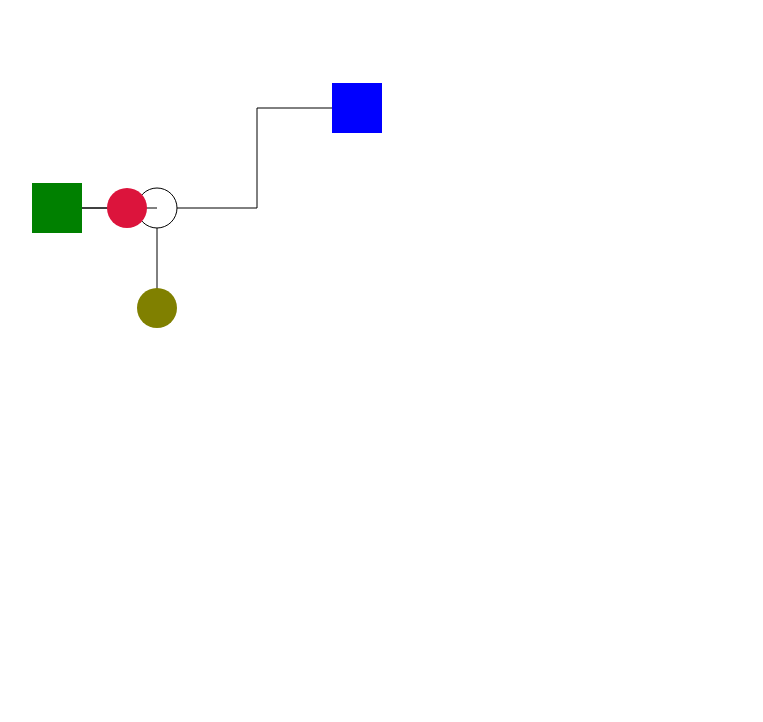
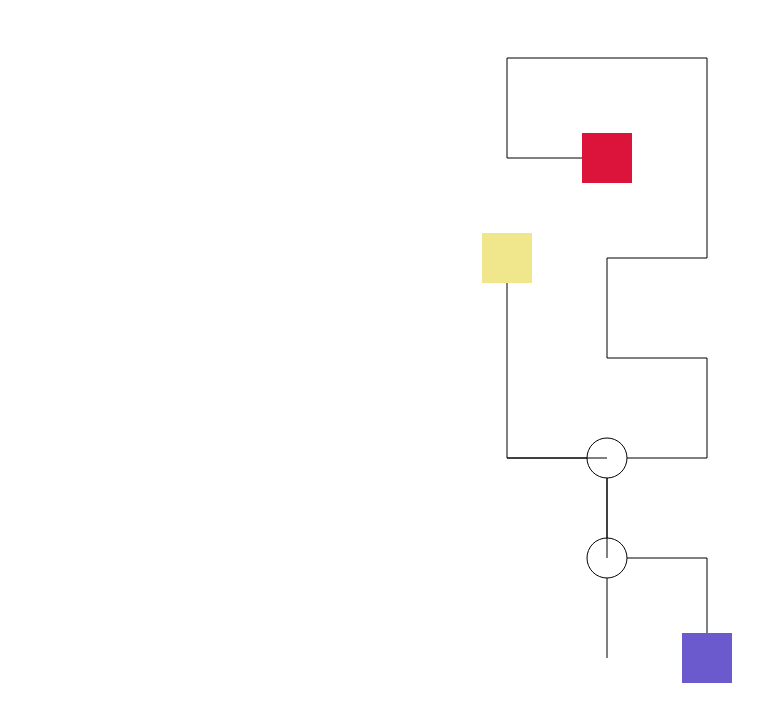
Before and after one commit to grantpaulson6/Color-Clench, a website with bundled scripts: page dist/index.html in a window 1280 px wide. Shown: the whole page, without its empty margins (151-914 px from the left). Built offline with nearby package versions, Linux system fonts and the light colour scheme.

Commit message:
auto-generate levels is showing on screen

```diff
--- a/package.json
+++ b/package.json
@@ -4,7 +4,8 @@
   "description": "",
   "main": "index.js",
   "scripts": {
-    "test": "echo \"Error: no test specified\" && exit 1"
+    "test": "echo \"Error: no test specified\" && exit 1",
+    "start": "webpack --watch --mode=development"
   },
   "keywords": [],
   "author": "",
--- a/src/game.js
+++ b/src/game.js
@@ -2,17 +2,23 @@ const Train = require('./train');
 const TrackTile = require('./track_tile');
 
 class Game {
-    constructor({difficulty, canvasEl}) {
+    constructor({ difficulty, canvasEl }) {
         this.difficulty = difficulty;
-        this.objects = [];
-        this.colors = ['slateblue', 'khaki', 'crimson','olive','coral', 'lightpink', 'orchid','lime','darkcyan','aqua'];
+        this.colors = ['slateblue', 'khaki', 'crimson', 'olive', 'coral', 'lightpink', 'orchid', 'lime', 'darkcyan', 'aqua'];
         this.score = 0;
+
         this.trainCount = 0;
+        this.branchCount = 0;
+        this.stationCount = 0;
+        this.requiredStations = difficulty;
+        this.trackNodes = {};
 
-        this.buildTrack();
-        this.addTrain();
+
+        this.objects = this.buildTrack();
+        // this.addTrain();
         this.ctx = this.setupCanvas(canvasEl);
-        window.requestAnimationFrame(() => this.animate(this.ctx));
+        // window.requestAnimationFrame(() => this.animate(this.ctx));
+        this.animate(this.ctx);
     }
 
 
@@ -28,36 +34,111 @@ class Game {
             }
         });
 
-        canvasEl.width = 600;
-        canvasEl.height = 600;
+        canvasEl.width = 900;
+        canvasEl.height = 700;
         return canvasEl.getContext('2d');
     }
 
     animate(ctx) {
-        ctx.clearRect(0, 0, 600, 600);
-        this.objects.forEach(object => {
-            object.draw(ctx);
-        });
+        console.log('stations: ', this.stationCount, '  branches:', this.branchCount);
+        console.log(this.objects);
+        ctx.clearRect(0, 0, 900, 700);
+        // this.objects.forEach(object => {
+        //     object.draw(ctx);
+        // });
+        this.objects.draw(ctx);
         requestAnimationFrame(() => this.animate(ctx));
     }
 
-    buildTrack() {
-        let nextTrackTile5 = new TrackTile({ pos: [500, 100], nextTrackTiles: [], color: 'blue' });
-        let nextTrackTile4 = new TrackTile({ pos: [400, 100], nextTrackTiles: [nextTrackTile5] });
-        let nextTrackTile3 = new TrackTile({ pos: [400, 200], nextTrackTiles: [nextTrackTile4] });
-        let nextTrackTile2 = new TrackTile({ pos: [200, 200], nextTrackTiles: [], color: 'green' });
-        let nextTrackTile1 = new TrackTile({ pos: [300, 200], nextTrackTiles: [nextTrackTile2, nextTrackTile3] });
-        let startTrackTile = new TrackTile({ pos: [300, 300], nextTrackTiles: [nextTrackTile1] });
-        let train = new Train({ startTrackTile, color: 'blue' });
+    buildTrack(prevPos) {
+        console.log(prevPos)
+        // console.log(this.trackNodes);
+        console.log('stations: ',this.stationCount,'  branches:', this.branchCount);
+        // let nextTrackTile5 = new TrackTile({ pos: [500, 100], nextTrackTiles: [], color: 'blue' });
+        // let nextTrackTile4 = new TrackTile({ pos: [400, 100], nextTrackTiles: [nextTrackTile5] });
+        // let nextTrackTile3 = new TrackTile({ pos: [400, 200], nextTrackTiles: [nextTrackTile4] });
+        // let nextTrackTile2 = new TrackTile({ pos: [200, 200], nextTrackTiles: [], color: 'green' });
+        // let nextTrackTile1 = new TrackTile({ pos: [300, 200], nextTrackTiles: [nextTrackTile2, nextTrackTile3] });
+        // let startTrackTile = new TrackTile({ pos: [300, 300], nextTrackTiles: [nextTrackTile1] });
+        // let train = new Train({ startTrackTile, color: 'blue' });
+        // this.objects = [startTrackTile, nextTrackTile1, nextTrackTile2, nextTrackTile3, nextTrackTile4, nextTrackTile5, train];
 
-        this.objects = [startTrackTile, nextTrackTile1, nextTrackTile2, nextTrackTile3, nextTrackTile4, nextTrackTile5, train];
+
+
+        //if root node: start branch count, randomly select initial location, and ensure only one child
+        if (this.branchCount === 0) {
+            this.branchCount += 1;
+            const pos = [Math.floor(Math.random() * 9) * 100 + 50, Math.floor(Math.random() * 7) * 100 + 50];
+            this.trackNodes[pos] = true;
+            return new TrackTile({ pos: pos, nextTrackTiles: [this.buildTrack(pos)] });
+        }
+        const nodeChildrenProbabilty = Math.floor(Math.random() * 3);
+        const validTracks = this.allValidTracks(prevPos);
+        const oneTrack = this.randomValidTrack(validTracks);
+
+        // if (validTracks.length === 0) {
+        //     return new TrackTile({})
+        // } else
+
+        //logic for if branch count = requiredStations
+        if (this.requiredStations === this.branchCount) {
+            this.stationCount += 1;
+            this.trackNodes[oneTrack] = true;
+            return new TrackTile({ pos: oneTrack, nextTrackTiles: [], color: this.colors[this.stationCount - 1] });
+        }
+        // 25% chance of becoming station, as long as it isn't the last open branch with more stations needed
+        if (nodeChildrenProbabilty === 2 && (this.branchCount - this.stationCount > 1) && validTracks.length > 0) {
+            this.stationCount += 1;
+            this.trackNodes[oneTrack] = true;
+            return new TrackTile({pos: oneTrack, nextTrackTiles: [], color: this.colors[this.stationCount-1]});
+        // 25% of branching
+        } else if ((nodeChildrenProbabilty == 1 || nodeChildrenProbabilty == 2) && validTracks.length > 1 && (this.branchCount < this.requiredStations)) {
+            this.branchCount += 1;
+
+            this.trackNodes[oneTrack] = true;
+
+            new TrackTile({ pos: oneTrack, nextTrackTiles: [this.buildTrack(oneTrack)] });
+
+            const pos2 = this.randomValidTrack(this.allValidTracks(prevPos));
+            this.trackNodes[pos2] = true;
+            new TrackTile({ pos: pos2, nextTrackTiles: [this.buildTrack(pos2)] });
+
+
+        }  else if (validTracks.length > 0) {
+            //handle no valid nodes
+            this.trackNodes[oneTrack] = true;
+            return new TrackTile({ oneTrack, nextTrackTiles: [this.buildTrack(oneTrack)] });
+        }
+        console.log('shouldnt');
+    }
+
+    randomValidTrack(validTracks) {
+        if (validTracks.length > 0) {
+            let randIdx = Math.floor(Math.random() * validTracks.length);
+            return validTracks[randIdx];
+        }
+        return validTracks;
+    }
+
+    allValidTracks(pos) {
+        let validTracks = [];
+        [[pos[0] + 100, pos[1]], [pos[0] - 100, pos[1]], [pos[0], pos[1] + 100], [pos[0], pos[1] - 100]].forEach(pos => {
+            if (this.validTrack(pos)) {
+                validTracks.push(pos);
+            }
+        });
+        return validTracks;
+    }
+
+    validTrack(pos) {
+        return (!this.trackNodes[pos] && pos[0] > 0 && pos[0] < 900 && pos[1] > 0 && pos[1] < 700);
     }
 
     addTrain() {
         if (this.trainCount < 20) {
             this.trainCount += 1;
             window.setTimeout(() => {
-                this.objects.push(new Train({ startTrackTile: this.objects[0], color: this.colors[Math.floor(Math.random() * this.difficulty)]}));
+                this.objects.push(new Train({ startTrackTile: this.objects[0], color: this.colors[Math.floor(Math.random() * this.difficulty)] }));
                 this.addTrain();
             }, 1000 + Math.random() * 2000);
         }
--- /dev/null
+++ b/src/game2.js
@@ -0,0 +1,152 @@
+const Train = require('./train');
+const TrackTile = require('./track_tile');
+
+class Game {
+    constructor({difficulty, canvasEl}) {
+        this.difficulty = difficulty;
+        this.colors = ['slateblue', 'khaki', 'crimson', 'olive', 'coral', 'lightpink', 'orchid', 'lime', 'darkcyan', 'aqua'];
+        this.score = 0;
+
+        this.trainCount = 0;
+        this.branchCount = 0;
+        this.stationCount = 0;
+        this.requiredStations = difficulty;
+        this.trackNodes = {};
+
+        //use station count for train colors
+        this.objects = [];
+        this.buildTrack();
+        // this.addTrain();
+        this.ctx = this.setupCanvas(canvasEl);
+        // window.requestAnimationFrame(() => this.animate(this.ctx));
+        this.animate(this.ctx);
+    }
+
+
+
+    setupCanvas(canvasEl) {
+        canvasEl.addEventListener('click', e => {
+            const x = event.pageX - canvasEl.offsetLeft;
+            const y = event.pageY - canvasEl.offsetTop;
+
+
+            if (Math.abs(x - this.objects[1].pos[0]) < 10 && Math.abs(y - this.objects[1].pos[1])) {
+                this.objects[1].toggleNextTrack();
+            }
+        });
+
+        canvasEl.width = 900;
+        canvasEl.height = 700;
+        return canvasEl.getContext('2d');
+    }
+
+    animate(ctx) {
+        console.log('stations: ', this.stationCount, '  branches:', this.branchCount);
+        console.log(this.objects);
+        ctx.clearRect(0, 0, 900, 700);
+        // this.objects.forEach(object => {
+        //     object.draw(ctx);
+        // });
+        this.rootNode.draw(ctx);
+        // requestAnimationFrame(() => this.animate(ctx));
+    }
+
+    buildTrack(prevPos) {
+
+        //if root node: start branch count, randomly select initial location, and ensure only one child
+        this.branchCount += 1;
+        const pos = [Math.floor(Math.random() * 9) * 100 + 50, Math.floor(Math.random() * 7) * 100 + 50];
+        this.rootNode = new TrackTile({ pos: pos, nextTrackTiles: [] });
+        this.trackNodes[pos] = this.rootNode;
+
+
+        let validNodes = this.allValidNodes(pos);
+        let nextNodePos = this.randomValidNode(validNodes);
+        let nextChildNode = new TrackTile({ pos: nextNodePos, nextTrackTiles: []});
+        this.trackNodes[nextNodePos] = nextNodePos;
+        this.rootNode.addNextTile(nextChildNode);
+        const nodeQueue = [nextChildNode];
+        let nextNode;
+        let nextNode2;
+        let nextNodePos2;
+        let currentNode;
+
+        let nodeChildrenProbabilty;
+        while (nodeQueue.length > 0) {
+
+            currentNode = nodeQueue[0];
+            nodeChildrenProbabilty = Math.floor(Math.random() * 3);
+            validNodes = this.allValidNodes(currentNode.pos);
+            nextNodePos = this.randomValidNode(validNodes);
+
+            // make a station, end that branch
+            if (nodeChildrenProbabilty === 2 && (this.branchCount - this.stationCount > 1) && validNodes.length > 0) {
+                this.stationCount += 1;
+                this.trackNodes[nextNodePos] = true;
+                nextNode = new TrackTile({ pos: nextNodePos, nextTrackTiles: [], color: this.colors[this.stationCount - 1] });
+                currentNode.addNextTile(nextNode);
+            }
+            // split and add a branch, adding two to queue
+            else if (this.branchCount < this.requiredStations && (nodeChildrenProbabilty === 2 || nodeChildrenProbabilty === 1) && validNodes.length > 1) {
+                this.branchCount += 1;
+                nextNode = new TrackTile({ pos: nextNodePos, nextTrackTiles: [] });
+                this.trackNodes[nextNodePos] = true;
+
+                nextNodePos2 = this.randomValidNode(this.allValidNodes(currentNode.pos));
+                this.trackNodes[nextNodePos2] = true;
+                nextNode2 = new TrackTile({ pos: nextNodePos2, nextTrackTiles: [] });
+
+                currentNode.addNextTile(nextNode);
+                currentNode.addNextTile(nextNode2);
+                nodeQueue.push(nextNode);
+                nodeQueue.push(nextNode2);
+            }
+
+            // just add one child, aka just plain track, add one to queue
+            else if (validNodes.length > 0) {
+                nextNode = new TrackTile({ pos: nextNodePos, nextTrackTiles: [] });
+                this.trackNodes[nextNodePos] = true;
+                currentNode.addNextTile(nextNode);
+                nodeQueue.push(nextNode);
+            } else if (this.stationCount < this.requiredStations) {
+                this.stationCount += 1;
+                currentNode.color = this.colors[this.stationCount - 1];
+            }
+            nodeQueue.shift();
+        }
+    }
+
+    randomValidNode(validNodes) {
+        if (validNodes.length > 0) {
+            let randIdx = Math.floor(Math.random() * validNodes.length);
+            return validNodes[randIdx];
+        }
+        return validNodes;
+    }
+
+    allValidNodes(pos) {
+        let validNodes = [];
+        [[pos[0] + 100, pos[1]], [pos[0] - 100, pos[1]], [pos[0], pos[1] + 100], [pos[0], pos[1] - 100]].forEach(pos => {
+            if (this.validNode(pos)) {
+                validNodes.push(pos);
+            }
+        });
+        return validNodes;
+    }
+
+    validNode(pos) {
+        return (!this.trackNodes[pos] && pos[0] > 0 && pos[0] < 900 && pos[1] > 0 && pos[1] < 700);
+    }
+
+    addTrain() {
+        if (this.trainCount < 20) {
+            this.trainCount += 1;
+            window.setTimeout(() => {
+                this.objects.push(new Train({ startTrackTile: this.objects[0], color: this.colors[Math.floor(Math.random() * this.difficulty)] }));
+                this.addTrain();
+            }, 1000 + Math.random() * 2000);
+        }
+    }
+}
+
+export default Game;
--- a/src/index.js
+++ b/src/index.js
@@ -1,7 +1,6 @@
-import Game from './game';
+import Game from './game2';
 
 document.addEventListener('DOMContentLoaded', () => {
     const canvasEl = document.getElementById('game-canvas');
-    new Game({canvasEl, difficulty: 4});
-
+    new Game({ canvasEl, difficulty: 3});
 });
--- a/src/track_tile.js
+++ b/src/track_tile.js
@@ -12,6 +12,14 @@ class TrackTile {
     toggleNextTrack() {
         this.nextTrackTileIndex = ((this.nextTrackTileIndex + 1) % this.nextTrackTiles.length);
         this.nextTrackTile = this.nextTrackTiles[this.nextTrackTileIndex];
+    }
+
+    addNextTile(trackTile) {
+        this.nextTrackTiles.push(trackTile);
+        this.nextTrackTile = this.nextTrackTiles[0];
+        if (this.nextTrackTiles.length > 1) {
+            this.toggleable = true;
+        }
     }
 
     draw(ctx) {
@@ -38,6 +46,9 @@ class TrackTile {
             }
         }
 
+        this.nextTrackTiles.forEach( tile => {
+            tile.draw(ctx);
+        });
     }
 }
 
```
Also changed, not shown: dist/index.html, dist/main.js.
